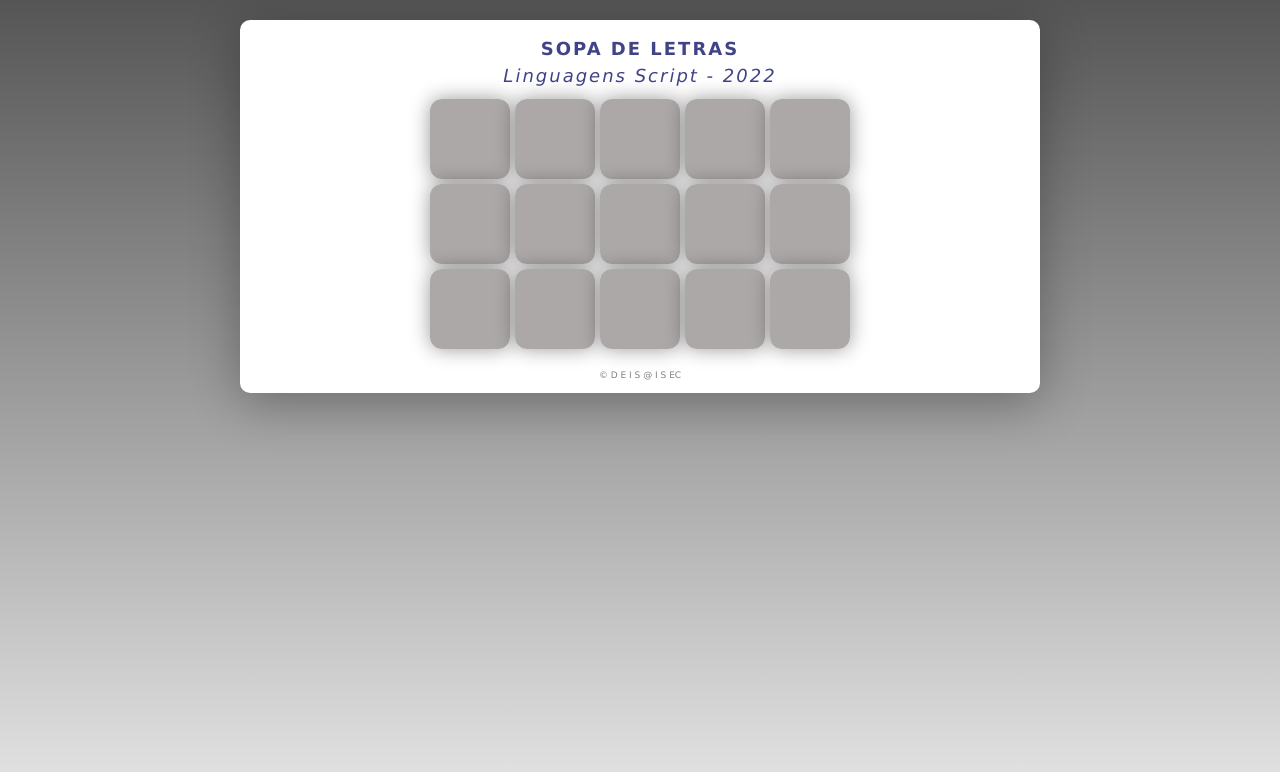
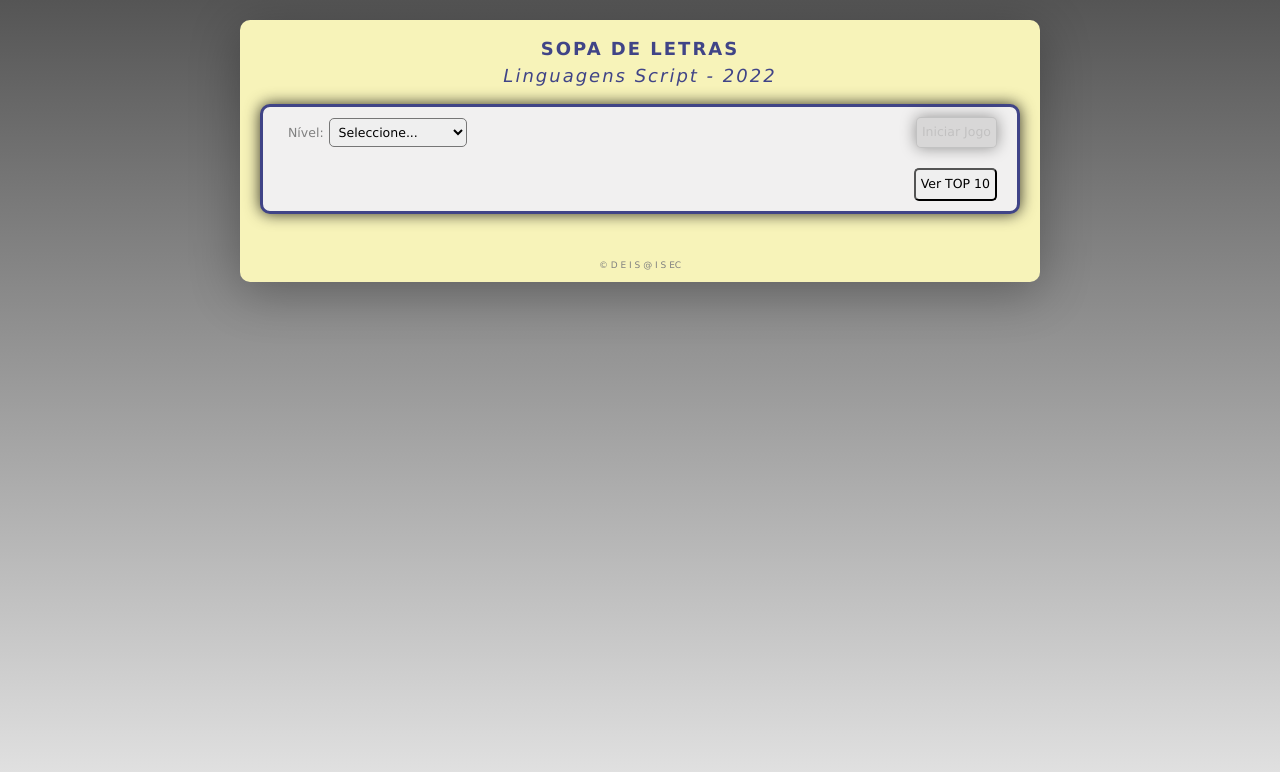
Before and after one commit to Paulitchos/CrossWord-LS, a React (Create React App) app in the folder alphabet-soup-react/: page / in a window 1280 px wide. Shown: the top 772 px of the page. Built offline with nearby package versions, Linux system fonts and the light colour scheme.

Commit message:
penso que esperamos para a próxima aula para ver como o prof faz

```diff
--- a/alphabet-soup-react/src/App.js
+++ b/alphabet-soup-react/src/App.js
@@ -1,19 +1,48 @@
 import "./assets/styles/App.css";
 import React from "react";
-//import { useState } from "react";
+import { useState } from "react";
 
 import {
   Header,
   Footer,
-  Gamepanel
+  Gamepanel,
+  ControlPanel,
 } from "./components";
 
 
 function App() {
+
+  const [gameStarted, setGameStarted] = useState(false);
+  const [selectedLevel, setSelectedLevel] = useState("0");
+
+   const handleGameStart = () => {
+     if (gameStarted) {
+       console.log("Termina Jogo");
+       setGameStarted(false);
+     } else {
+       console.log("Inicia Jogo");
+       setGameStarted(true);
+     }
+   };
+
+   const handleLevelChange = (event) => {
+     const { value } = event.currentTarget;
+     setSelectedLevel(value);
+     console.log(setSelectedLevel);
+   };
+
   return (
     <div id="container" className="SoupaLetras">
       <Header />
-      <Gamepanel />
+      <main className="main-content">
+        <ControlPanel
+          gameStarted={gameStarted}
+          onGameStart={handleGameStart}
+          onLevelChange={handleLevelChange}
+          selectedLevel={selectedLevel}
+        />
+        <Gamepanel />
+      </main>
       <Footer />
     </div>
   );
--- a/alphabet-soup-react/src/assets/styles/App.css
+++ b/alphabet-soup-react/src/assets/styles/App.css
@@ -8,7 +8,7 @@
   flex-direction: column;
   margin: 20px 0 10px 0;
   padding: 15px 20px 10px 20px;
-  background-color: #fff;
+  background-color: rgb(247, 243, 185);
   color: grey;
   box-shadow: 0px 10px 50px rgba(0, 0, 0, 0.3);
   align-items: center;
--- /dev/null
+++ b/alphabet-soup-react/src/components/controlpanel/controlpanel.css
@@ -0,0 +1,153 @@
+/**********************************************
+*** © Linguagens Script > DEIS > ISEC > IPC
+*** Jogo de Memória em React
+*** Estilos para control-panel.component.jsx
+**********************************************/
+#panel-control {
+  background-color: #f1f0f0;
+  box-shadow: 0px 0px 15px rgba(0, 0, 0, 0.8);
+  border-radius: 10px;
+  font-size: smaller;
+  color: grey;
+  width: 100%;
+  margin: 15px 0px;
+  border: 3px solid var(--globalColor);
+}
+
+#panel-control .form {
+  display: flex;
+  flex-direction: row;
+  justify-content: space-between;
+  align-items: center;
+  gap: 5px;
+}
+
+#panel-control .form,
+#panel-control .form-metadata {
+  width: 100%;
+  padding: 10px 20px;
+}
+
+#panel-control .form-metadata {
+  display: grid;
+  grid-template-columns: auto auto auto auto auto auto auto auto auto;
+  grid-gap: 5px;
+  width: 100%;
+}
+
+#panel-control .list-item.gameStarted {
+  display: flex;
+  flex-direction: row;
+  align-items: center;
+  gap: 2px;
+}
+#panel-control .list-item:not(.gameStarted) {
+  display: none;
+}
+
+#message.hide {
+  display: none;
+}
+
+#panel-control .left {
+  justify-self: left;
+}
+
+#panel-control .right {
+  justify-self: end;
+}
+
+#panel-control .form-group {
+  border: 0;
+  margin: 0;
+  padding: 0;
+  justify-self: left;
+}
+
+#panel-control .form-info {
+  display: grid;
+  grid-template-columns: auto auto;
+  width: 100%;
+  list-style-type: none;
+}
+
+#panel-control #message {
+  color: var(--messageColor);
+  font-weight: bolder;
+}
+
+#game {
+  width: 80%;
+  min-width: 200px;
+  margin: 0 auto;
+  padding-top: 10px;
+  padding-bottom: 20px;
+  grid-template-columns: auto auto auto auto auto auto auto auto auto;
+  gap: 1px;
+  display: grid;
+  justify-content: center;
+  perspective: 1000px;
+  user-select: none;
+}
+
+#game.avancado {
+  width: 80%;
+  grid-template-columns: auto auto auto auto auto auto auto auto auto auto auto auto auto auto auto;
+}
+
+#game.intermedio {
+  width: 80%;
+  grid-template-columns: auto auto auto auto auto auto auto auto auto auto auto auto;
+}
+
+#btPlay {
+  border: 1px solid #5e5858;
+  background-color: #5eac52;
+  color: white;
+  cursor: pointer;
+  box-shadow: 0px 0px 15px rgba(0, 0, 0, 0.4);
+  justify-self: end;
+}
+#btPlay:hover {
+  background: rgba(0, 0, 0, 0.1);
+  border: 1px solid #751d1d;
+  background: var(--globalColor);
+}
+
+#btPlay:disabled,
+#btPlay:disabled:hover {
+  background: rgba(0, 0, 0, 0.1);
+  color: rgba(0, 0, 0, 0.1);
+  border: 1px solid rgba(0, 0, 0, 0.1);
+  cursor: inherit;
+}
+
+#gameTime,
+#points {
+  background-color: grey;
+  color: white;
+  font-weight: bolder;
+  margin-left: 5px;
+  width: 45px;
+  text-align: right;
+  display: inline-block;
+}
+#points {
+  width: 65px;
+  text-align: left;
+  background-color: transparent;
+  color: var(--globalColor);
+}
+
+button:hover {
+  background: rgba(0, 0, 0, 0.1);
+  border: 2px solid grey;
+}
+
+#panel-control #top10 {
+  grid-column: 2 / -1;
+}
+
+.hide {
+  display: none;
+}
--- /dev/null
+++ b/alphabet-soup-react/src/components/controlpanel/controlpanel.jsx
@@ -0,0 +1,65 @@
+import React from "react";
+import "./controlpanel.css"
+
+
+
+function ControlPanel(props) {
+
+  const { gameStarted, selectedLevel, onGameStart, onLevelChange } = props;
+  const gameStartedClass = gameStarted ? " gameStarted" : "";
+
+  return (
+    <section id="panel-control">
+      <h3 className="sr-only">Escolha do Nível</h3>
+      <form className="form">
+        <fieldset className="form-group">
+          <label htmlFor="btLevel">Nível:</label>
+          <select
+            id="btLevel"
+            defaultValue="0"
+            onChange={onLevelChange}
+            disabled={gameStarted}
+          >
+            <option defaultValue value="0">
+              Seleccione...
+            </option>
+            <option value="1">Básico (2x3)</option>
+            <option value="2">Intermédio (3x4)</option>
+            <option value="3">Avançado (4x5)</option>
+          </select>
+        </fieldset>
+        <button
+          type="button"
+          id="btPlay"
+          disabled={selectedLevel === "0"}
+          onClick={onGameStart}
+        >
+          {gameStarted ? "Parar jogo" : "Iniciar Jogo"}
+        </button>
+      </form>
+      <div className="form-metadata">
+        <p id="message" role="alert" className="hide">
+          Clique em Iniciar o Jogo!
+        </p>
+        <dl className={`list-item left${gameStartedClass}`}>
+          <dt>Tempo de Jogo:</dt>
+          <dd id="gameTime">0</dd>
+        </dl>
+        <dl className={`list-item right${gameStartedClass}`}>
+          <dt>Pontuação TOP:</dt>
+          <dd id="pointsTop">0</dd>
+        </dl>
+        <dl className={`list-item left${gameStartedClass}`}>
+          <dt>Pontuação:</dt>
+          <dd id="points">0</dd>
+        </dl>
+        <div id="top10" className={`right`}>
+          <button id="btTop">Ver TOP 10</button>
+        </div>
+      </div>
+    </section>
+  );
+}
+
+
+export default ControlPanel;
--- a/alphabet-soup-react/src/components/gamepanel/gamepanel.css
+++ b/alphabet-soup-react/src/components/gamepanel/gamepanel.css
@@ -15,8 +15,8 @@
   margin: 0 auto;
   padding-top: 10px;
   padding-bottom: 20px;
-  grid-template-columns: auto auto auto auto auto;
-  gap: 5px;
+  grid-template-columns: auto auto auto auto auto auto auto auto auto;
+  gap: 1px;
   display: grid;
   justify-content: center;
   perspective: 1000px;
@@ -25,10 +25,10 @@
 
 #game.avancado {
   width: 80%;
-  grid-template-columns: auto auto auto auto auto auto auto;
+  grid-template-columns: auto auto auto auto auto auto auto auto auto auto auto auto auto auto auto;
 }
 
 #game.intermedio {
   width: 80%;
-  grid-template-columns: auto auto auto auto;
+  grid-template-columns: auto auto auto auto auto auto auto auto auto auto auto auto;
 }
--- a/alphabet-soup-react/src/components/gamepanel/gamepanel.jsx
+++ b/alphabet-soup-react/src/components/gamepanel/gamepanel.jsx
@@ -8,21 +8,7 @@ function GamePanel() {
     <section className="game-panel">
       <h3 className="sr-only">Letras do Jogo</h3>
       <div id="game">
-        <Letras name="A"></Letras>
-        <Letras name="A"></Letras>
-        <Letras name="A"></Letras>
-        <Letras name="a"></Letras>
-        <Letras name="A"></Letras>
-        <Letras name="A"></Letras>
-        <Letras name="A"></Letras>
-        <Letras name="A"></Letras>
-        <Letras name="A"></Letras>
-        <Letras name="A"></Letras>
-        <Letras name="A"></Letras>
-        <Letras name="A"></Letras>
-        <Letras name="A"></Letras>
-        <Letras name="A"></Letras>
-        <Letras name="A"></Letras>
+
       </div>
     </section>
   );
--- a/alphabet-soup-react/src/components/index.js
+++ b/alphabet-soup-react/src/components/index.js
@@ -1,4 +1,5 @@
 export { default as Header } from "./header/header.jsx";
-export { default as Footer} from "./footer/footer.jsx";
+export { default as Footer } from "./footer/footer.jsx";
 export { default as Gamepanel } from "./gamepanel/gamepanel.jsx";
-export { default as Letras} from "./letras/letras.jsx";
+export { default as Letras } from "./letras/letras.jsx";
+export { default as ControlPanel} from "./controlpanel/controlpanel.jsx";
--- a/alphabet-soup-react/src/components/letras/letras.css
+++ b/alphabet-soup-react/src/components/letras/letras.css
@@ -10,8 +10,8 @@
   position: relative;
   width: 80px;
   height: 80px;
-  border-radius: 15%;
-
+  border-style: solid;
+  border-width: 2px;
   transform-style: preserve-3d;
   transform: scale(1);
   transition: transform 0.4s;
@@ -33,9 +33,8 @@
   bottom: 0;
   right: 0;
   left: 0;
-  border-radius: 15%;
   backface-visibility: hidden;
-  background-color: rgb(173, 168, 168);
+  background-color: rgb(243, 243, 243);
 }
 
 .letra.flipped {
```
